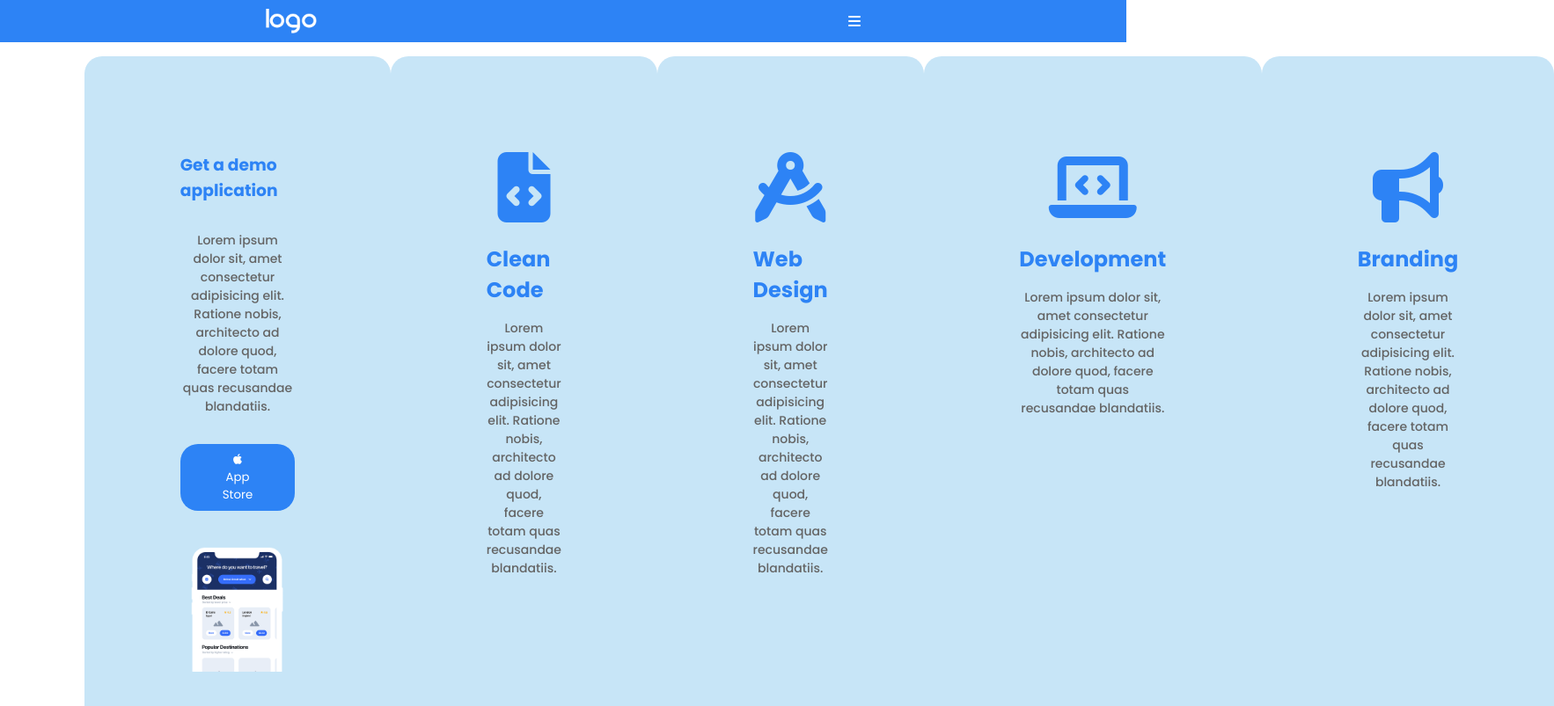
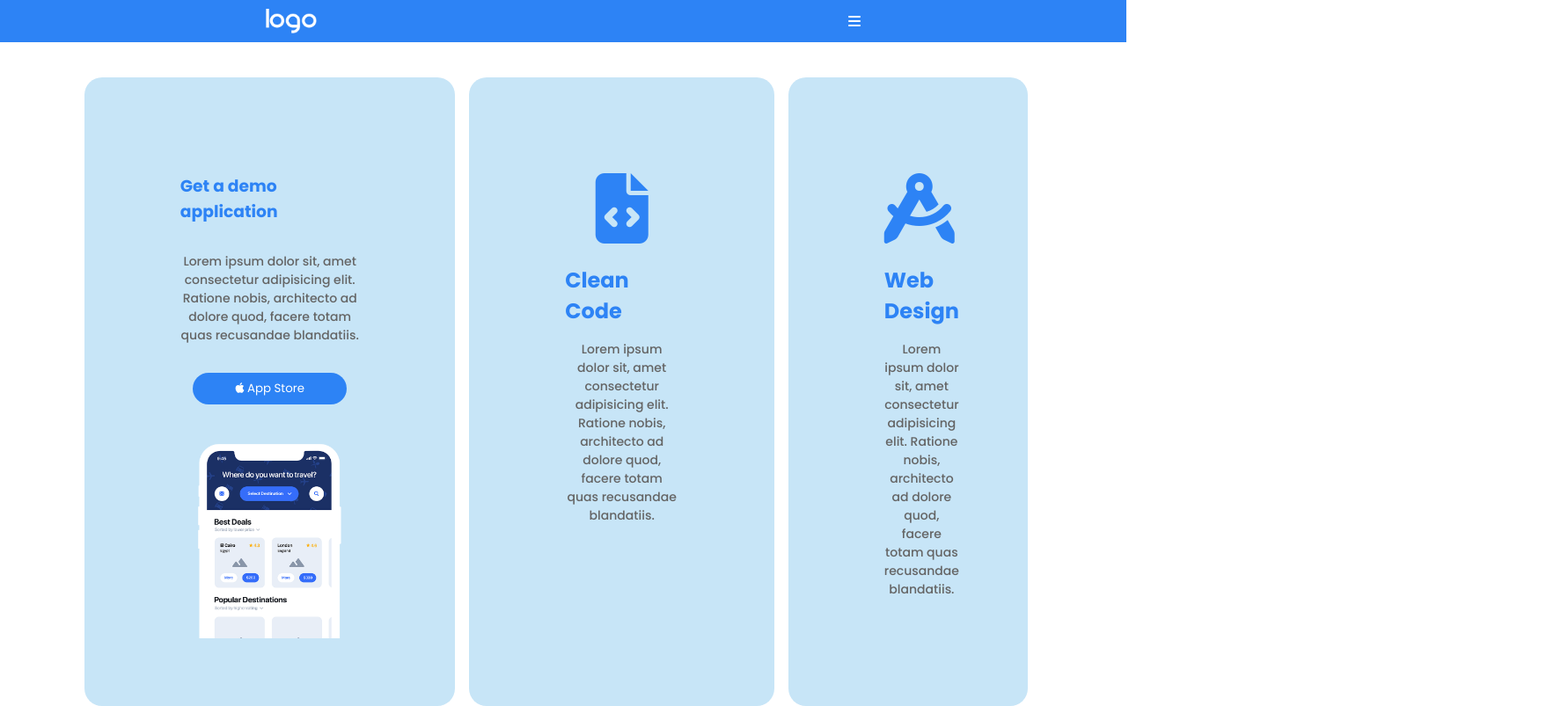
Before and after one commit to adricosmicfox/htmlcss-responsive-layout, a plain HTML site: page index.html in a window 1280 px wide. Shown: the top 803 px of the page at 88% size, 1766 px wide, since content can reach past the window. Drawn offline with Linux system fonts and the light colour scheme.

Commit message:
various changes

```diff
--- a/css/style.css
+++ b/css/style.css
@@ -4,7 +4,6 @@
     font-family: "Poppins";
     box-sizing: border-box;
 }
-
 
 
 
@@ -72,9 +71,8 @@ nav>img {
 }
 
 .main-section {
-    padding-top: 3rem;
+    padding-top: 4.5rem;
     margin: 0 auto;
-    /* max-width: 85%; */
     max-width: 100vw;
 }
 
@@ -87,7 +85,7 @@ nav>img {
 #phone {
     max-width: 100%;
     position: relative;
-    top: 38px;
+    top: 39px;
 
 }
 
@@ -95,6 +93,7 @@ nav>img {
     color: rgb(45, 131, 245);
     margin-bottom: 1rem;
 }
+
 
 #app-store-button {
     background-color: rgb(45, 131, 245);
@@ -115,23 +114,6 @@ nav>img {
     color: rgb(45, 131, 245);
 }
 
-
-
-/*************************************************
-    MEDIA QUERY BLUE SECTION
- *************************************************/
-
-
-@media screen and (min-width:768px) {
-
-    .column {
-        flex-direction: row;
-    }
-
-
-
-
-}
 
 
 
@@ -366,3 +348,36 @@ footer {
 .footer-div>p:first-child {
     margin-bottom: 2rem;
 }
+
+
+
+
+
+/*************************************************
+    MEDIA QUERY BLUE SECTION
+ *************************************************/
+
+
+@media screen and (min-width:768px) {
+
+    .column {
+        flex-direction: row;
+        flex-wrap: wrap;
+    }
+
+    .card {
+        width: calc(100%/4);
+        margin-right: 1rem;
+    }
+
+    .first {
+        flex-grow: 2;
+    }
+
+    .second {
+        flex-grow: 1;
+    }
+
+
+
+}
--- a/index.html
+++ b/index.html
@@ -35,7 +35,7 @@
     <!-- upper blue part -->
     <div class="central-margin">
         <div class="flex column">
-            <div class="blue-card card">
+            <div class="blue-card card first">
                 <h3>Get a demo application</h3>
                 <p>Lorem ipsum dolor sit, amet consectetur adipisicing elit. Ratione nobis, architecto ad dolore quod,
                     facere totam quas recusandae blandatiis.</p>
@@ -44,7 +44,7 @@
             </div>
 
 
-            <div class="blue-card card">
+            <div class="blue-card card second">
                 <i class="blue-icon fa-solid fa-file-code fa-5x"></i>
                 <h2>Clean Code</h2>
                 <p>Lorem ipsum dolor sit, amet consectetur adipisicing elit. Ratione nobis, architecto ad dolore quod,
@@ -113,7 +113,6 @@
                 Customer
                 feedback is vital in helping us to get it right.</p>
         </div>
-
 
 
 
```
